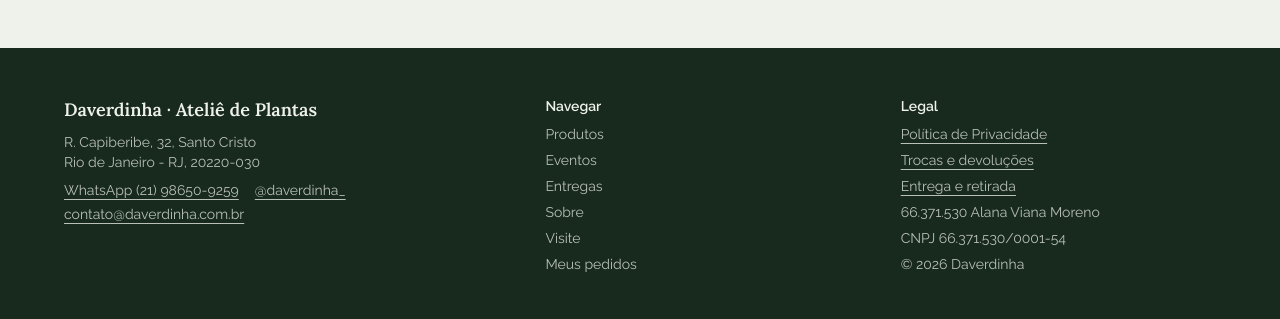
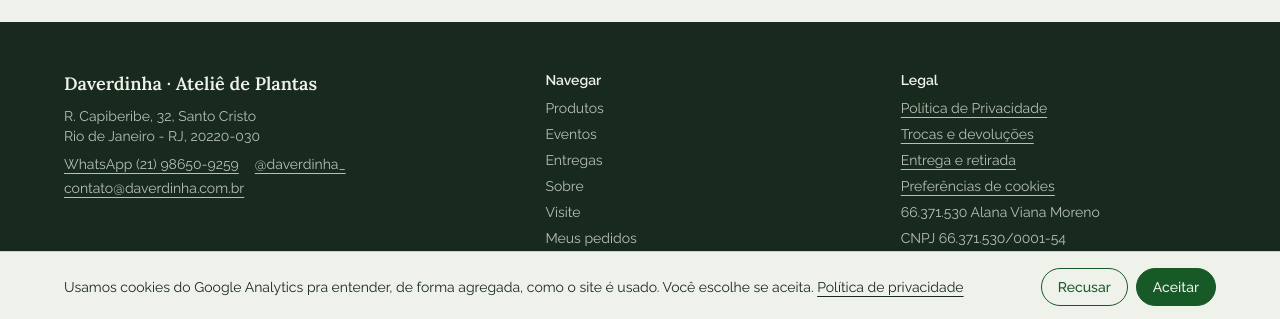
Before and after one commit to filipegbessa/daverdinha, a Next.js app: page /busca in a window 1280 px wide. Shown: the part 478-797 px from the top of the page. Built offline with nearby package versions, Linux system fonts and the light colour scheme; no server answers.

Commit message:
feat(site): load Google Analytics only after cookie consent, with a footer link to change the choice

```diff
--- a/src/app/politica-de-privacidade/page.tsx
+++ b/src/app/politica-de-privacidade/page.tsx
@@ -30,7 +30,9 @@ export default async function PoliticaDePrivacidadePage() {
         <ul className="list-disc space-y-2 pl-5">
           <li>
             <strong>Navegação no site:</strong> usamos o Google Analytics pra entender, de forma agregada, quais páginas
-            são mais visitadas e de onde vêm os acessos. Esses dados não identificam você pessoalmente.
+            são mais visitadas e de onde vêm os acessos. Esses dados não identificam você pessoalmente. Os cookies do
+            Analytics só são usados se você aceitar no aviso de cookies, e você pode mudar a escolha a qualquer hora em
+            &ldquo;Preferências de cookies&rdquo;, no rodapé do site.
           </li>
           <li>
             <strong>Conversas pelo WhatsApp:</strong> quando você entra em contato, guardamos seu número de telefone,
--- a/src/components/analytics.tsx
+++ b/src/components/analytics.tsx
@@ -3,6 +3,8 @@
 import { useEffect } from 'react';
 import { usePathname } from 'next/navigation';
 import Script from 'next/script';
+import { CookieBanner } from '@/components/cookie-banner';
+import { useConsent } from '@/lib/consent';
 
 declare global {
   interface Window {
@@ -33,24 +35,27 @@ function isInternalPath(pathname: string): boolean {
  * Fix: disable that automatic tracking (`send_page_view: false`) and fire
  * every page_view ourselves, re-checking `isInternalPath` on every
  * navigation — not just on first mount.
+ *
+ * Nothing loads until the visitor accepts the cookie notice (LGPD). The
+ * first page_view comes from the init script itself: when it runs, the
+ * effect below has already fired with no `gtag` to call.
  */
 export function Analytics({ gaId }: { gaId: string }) {
   const pathname = usePathname();
+  const consent = useConsent();
+  const internal = isInternalPath(pathname);
 
   useEffect(() => {
     if (isInternalPath(pathname)) return;
     window.gtag?.('event', 'page_view', { page_path: pathname });
   }, [pathname]);
 
-  if (isInternalPath(pathname)) return null;
+  // LGPD: o script do GA só entra depois de "Aceitar" no aviso de cookies.
+  if (internal || consent !== 'granted') return <CookieBanner hidden={internal} />;
 
   return (
     <>
-      <Script
-        id="_next-ga"
-        src={`https://www.googletagmanager.com/gtag/js?id=${gaId}`}
-        strategy="afterInteractive"
-      />
+      <Script id="_next-ga" src={`https://www.googletagmanager.com/gtag/js?id=${gaId}`} strategy="afterInteractive" />
       <Script id="_next-ga-init" strategy="afterInteractive">
         {`
           window.dataLayer = window.dataLayer || [];
@@ -58,6 +63,7 @@ export function Analytics({ gaId }: { gaId: string }) {
           window.gtag = gtag;
           gtag('js', new Date());
           gtag('config', '${gaId}', { send_page_view: false });
+          gtag('event', 'page_view', { page_path: window.location.pathname });
         `}
       </Script>
     </>
--- /dev/null
+++ b/src/components/cookie-banner.tsx
@@ -0,0 +1,72 @@
+'use client';
+
+import Link from 'next/link';
+import { clearAnalyticsCookies, useConsent, writeConsent } from '@/lib/consent';
+
+/**
+ * O aviso de cookies, no rodapé da tela, até a pessoa escolher. Só existe
+ * quando o site tem medição (o layout só monta com o GA configurado), e
+ * nunca no admin nem no login, que não são medidos. "Recusar" tem o mesmo
+ * peso visual de "Aceitar", como a ANPD orienta.
+ */
+export function CookieBanner({ hidden = false }: { hidden?: boolean }) {
+  const consent = useConsent();
+  if (hidden || consent !== null) return null;
+
+  return (
+    <section
+      aria-label="Aviso de cookies"
+      className="fixed inset-x-0 bottom-0 z-40 border-t border-moss-line bg-paper px-4 py-4 shadow-card md:px-6"
+    >
+      <div className="mx-auto flex max-w-6xl flex-col gap-3 sm:flex-row sm:items-center sm:justify-between">
+        <p className="text-sm text-ink">
+          Usamos cookies do Google Analytics pra entender, de forma agregada, como o site é usado. Você escolhe se
+          aceita.{' '}
+          <Link href="/politica-de-privacidade" className="underline underline-offset-4 hover:text-moss">
+            Política de privacidade
+          </Link>
+        </p>
+        <div className="flex shrink-0 gap-2">
+          <button
+            type="button"
+            onClick={() => {
+              writeConsent('denied');
+              clearAnalyticsCookies();
+            }}
+            className="cursor-pointer rounded-full border border-moss px-4 py-2 text-sm font-medium text-moss hover:bg-moss/10"
+          >
+            Recusar
+          </button>
+          <button
+            type="button"
+            onClick={() => writeConsent('granted')}
+            className="cursor-pointer rounded-full border border-moss bg-moss px-4 py-2 text-sm font-medium text-paper hover:bg-moss/90"
+          >
+            Aceitar
+          </button>
+        </div>
+      </div>
+    </section>
+  );
+}
+
+/**
+ * "Preferências de cookies" no rodapé: apaga a escolha, e o aviso volta. Se
+ * a pessoa tinha aceitado, o GA já carregado só sai da página com um
+ * recarregamento, então ele acontece aqui.
+ */
+export function CookiePreferencesButton({ className }: { className?: string }) {
+  return (
+    <button
+      type="button"
+      onClick={() => {
+        clearAnalyticsCookies();
+        writeConsent(null);
+        if (window.gtag) window.location.reload();
+      }}
+      className={className}
+    >
+      Preferências de cookies
+    </button>
+  );
+}
--- a/src/features/site/components/Footer.tsx
+++ b/src/features/site/components/Footer.tsx
@@ -5,6 +5,8 @@ import { ContactLink } from '@/features/site/components/ContactLink';
 import { siteNav } from '@/features/site/components/site-nav';
 import { WHATSAPP_GREETING } from '@/features/site/lib/whatsapp-messages';
 import { DELIVERY_INFO_HREF, MY_ORDERS_HREF, RETURNS_HREF } from '@/features/site/lib/paths';
+import { CookiePreferencesButton } from '@/components/cookie-banner';
+import { shouldEnableAnalytics } from '@/lib/analytics';
 
 /**
  * Nome, endereço e telefone em todas as páginas, escritos igual ao perfil da
@@ -83,6 +85,9 @@ export function Footer({ home }: { home: string }) {
           <Link href={DELIVERY_INFO_HREF} className="block underline underline-offset-4 hover:text-paper">
             Entrega e retirada
           </Link>
+          {shouldEnableAnalytics() && (
+            <CookiePreferencesButton className="block cursor-pointer underline underline-offset-4 hover:text-paper" />
+          )}
           <p>{legal.razaoSocial}</p>
           <p>CNPJ {legal.cnpj}</p>
           <p>© {new Date().getFullYear()} Daverdinha</p>
--- /dev/null
+++ b/src/lib/consent.ts
@@ -0,0 +1,76 @@
+'use client';
+import { useEffect, useState } from 'react';
+
+/**
+ * Consentimento de cookies de medição (LGPD). O Google Analytics só carrega
+ * depois de "Aceitar"; sem escolha, ou com "Recusar", nenhum script de
+ * medição roda e os eventos (`window.gtag?.(...)`) simplesmente não saem.
+ * A escolha fica no navegador; o link "Preferências de cookies" do rodapé
+ * apaga a escolha e o aviso volta.
+ */
+export type Consent = 'granted' | 'denied';
+
+export const CONSENT_STORAGE_KEY = 'daverdinha:consent:v1';
+/** Avisa os componentes da mesma aba (o `storage` só chega nas outras). */
+const CONSENT_EVENT = 'daverdinha:consent';
+
+/** A escolha da aba, pra quando o navegador não deixa guardar (aba anônima, bloqueio). */
+let memory: Consent | null = null;
+
+export function readConsent(): Consent | null {
+  try {
+    const value = localStorage.getItem(CONSENT_STORAGE_KEY);
+    if (value === 'granted' || value === 'denied') return value;
+    return value === null ? memory : null;
+  } catch {
+    return memory;
+  }
+}
+
+export function writeConsent(value: Consent | null): void {
+  memory = value;
+  try {
+    if (value) localStorage.setItem(CONSENT_STORAGE_KEY, value);
+    else localStorage.removeItem(CONSENT_STORAGE_KEY);
+  } catch {
+    // Sem armazenamento: vale só nesta aba (`memory`).
+  }
+  window.dispatchEvent(new Event(CONSENT_EVENT));
+}
+
+/**
+ * Apaga os cookies do Google Analytics (`_ga`, `_ga_<id>`) do domínio e do
+ * domínio-pai (o GA grava em `.daverdinha.com.br`).
+ */
+export function clearAnalyticsCookies(): void {
+  const host = window.location.hostname;
+  const domains = ['', host, `.${host.replace(/^www\./, '')}`];
+  for (const cookie of document.cookie.split(';')) {
+    const name = cookie.split('=')[0]?.trim();
+    if (!name?.startsWith('_ga')) continue;
+    for (const domain of domains) {
+      document.cookie = `${name}=; Max-Age=0; path=/${domain ? `; domain=${domain}` : ''}`;
+    }
+  }
+}
+
+/**
+ * A escolha atual. `undefined` até montar (o servidor não sabe a escolha,
+ * e nada de medição ou aviso deve aparecer antes de ler o navegador).
+ */
+export function useConsent(): Consent | null | undefined {
+  const [consent, setConsent] = useState<Consent | null | undefined>(undefined);
+
+  useEffect(() => {
+    const sync = () => setConsent(readConsent());
+    sync();
+    window.addEventListener(CONSENT_EVENT, sync);
+    window.addEventListener('storage', sync);
+    return () => {
+      window.removeEventListener(CONSENT_EVENT, sync);
+      window.removeEventListener('storage', sync);
+    };
+  }, []);
+
+  return consent;
+}
```
Also changed, not shown: 2 other files (tests, documents, lock files or other folders).
